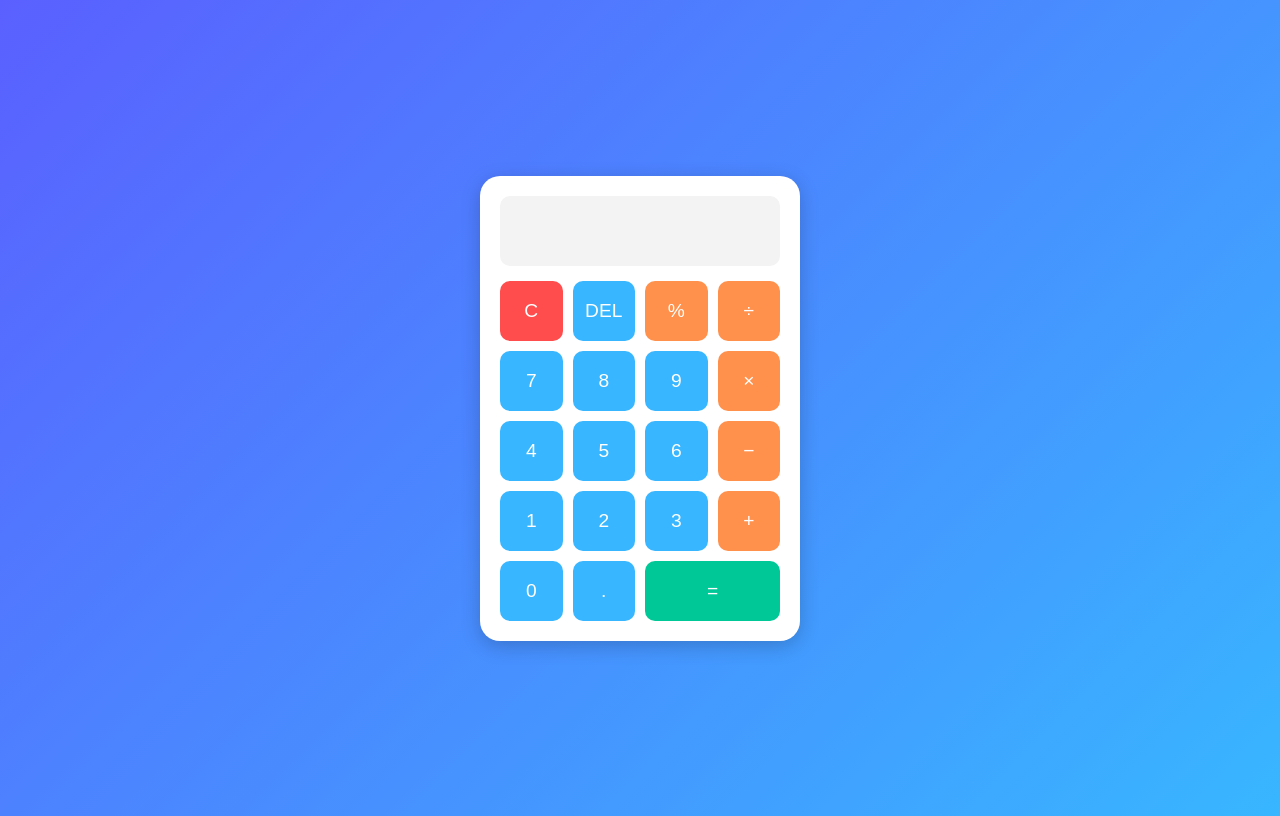
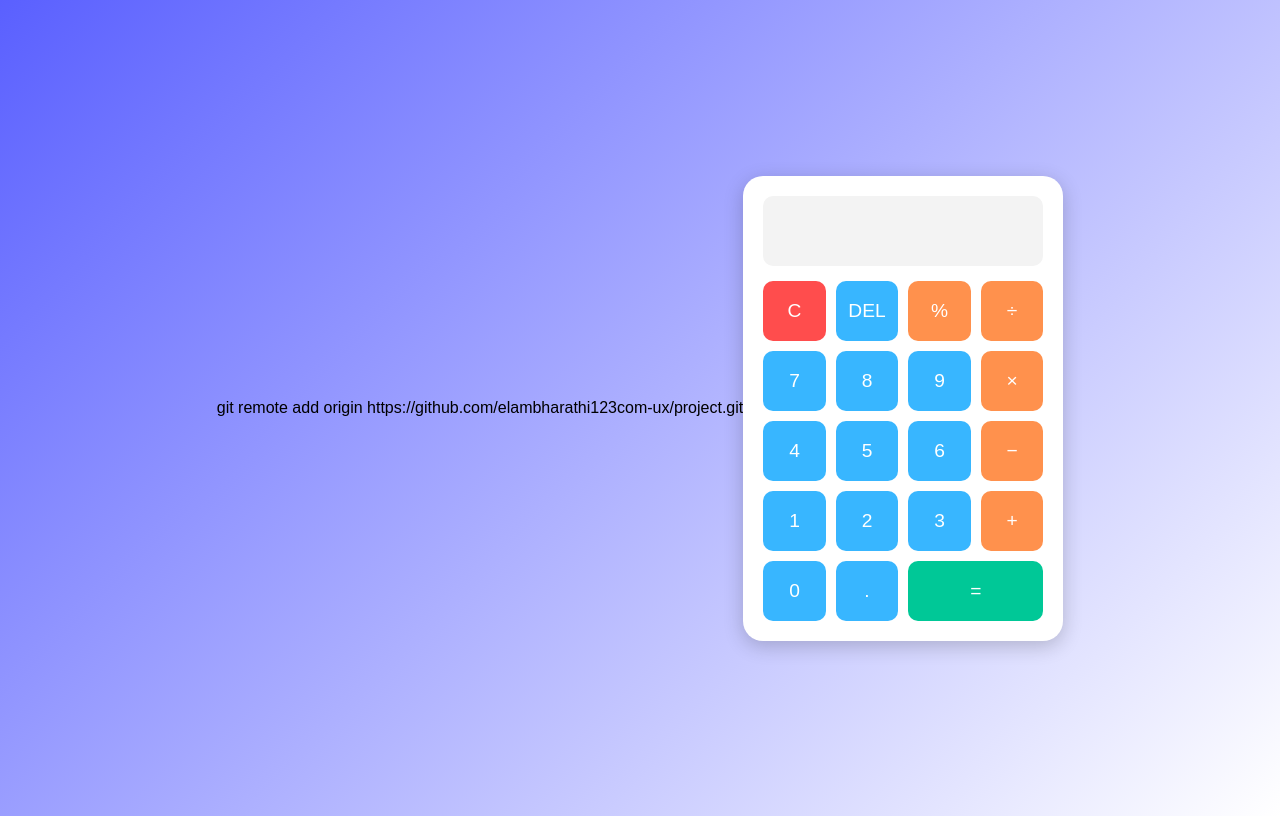
Before and after one commit to TechnoDebuggers/open-source, a plain HTML site: page calculator/index.html in a window 1280 px wide. Drawn offline with Linux system fonts and the light colour scheme.

Commit message:
first commit

```diff
--- a/calculator/index.html
+++ b/calculator/index.html
@@ -5,7 +5,7 @@
   <meta name="viewport" content="width=device-width, initial-scale=1.0" />
   <title>Simple Calculator</title>
   <link rel="stylesheet" href="style.css" />
-</head>
+</head>git remote add origin https://github.com/elambharathi123com-ux/project.git
 <body>
   <div class="calculator">
     <input type="text" id="display" class="display" disabled />
--- a/calculator/style.css
+++ b/calculator/style.css
@@ -3,7 +3,7 @@
 }
 
 body {
-  background: linear-gradient(135deg, #5a60ff, #38b6ff);
+  background: linear-gradient(135deg, #5a60ff, white);
   height: 100vh;
   display: flex;
   align-items: center;
```
